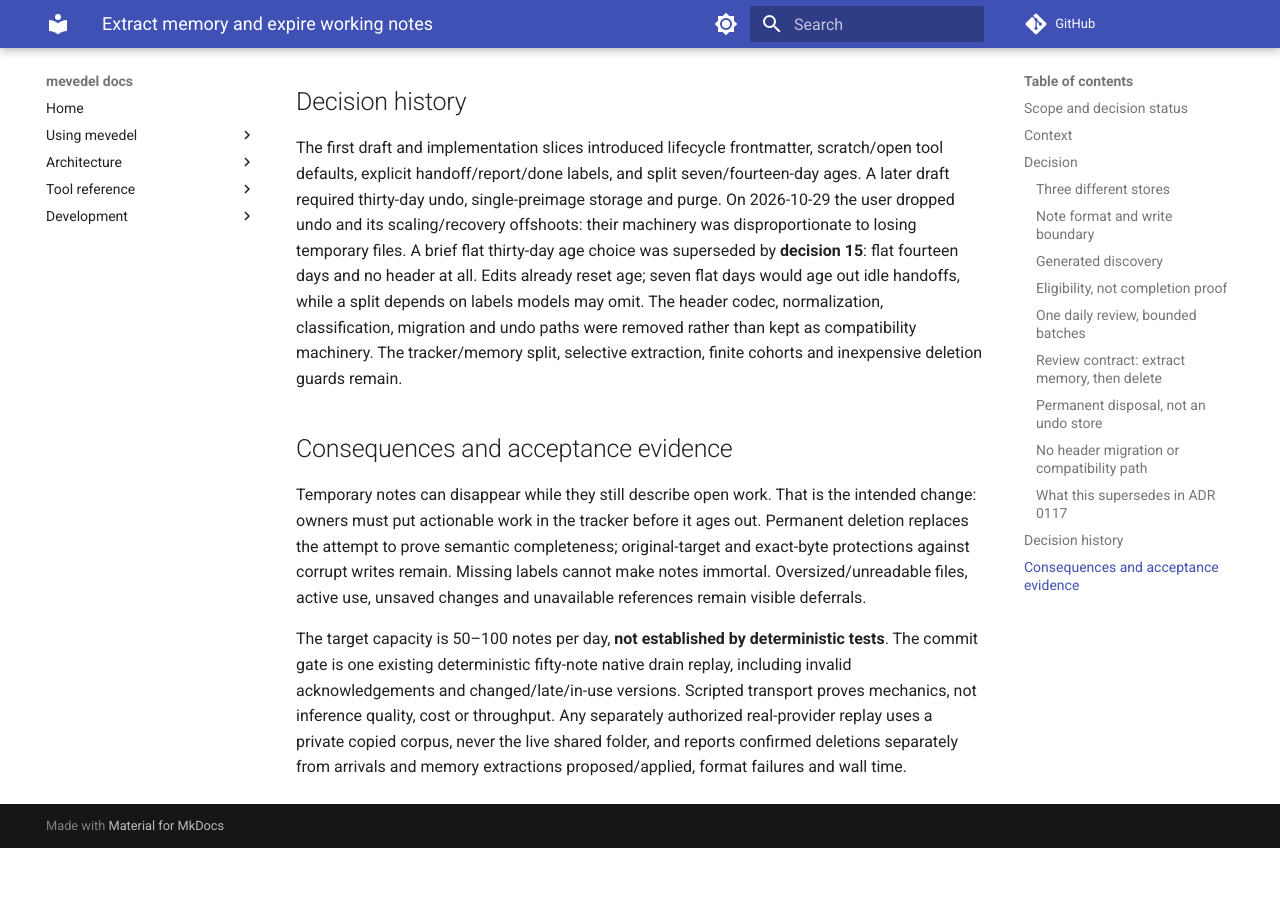
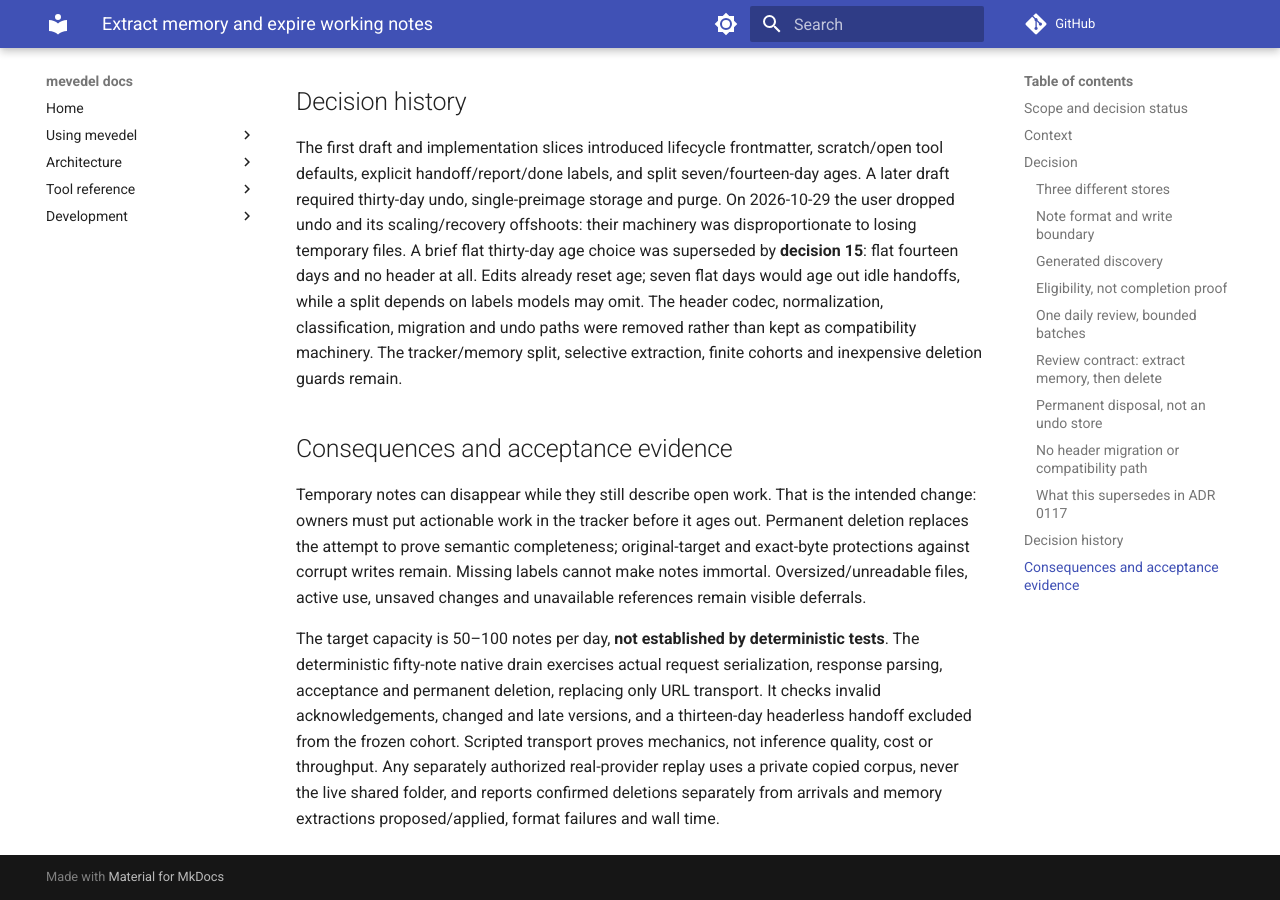
Before and after one commit to FrauH0lle/mevedel, an MkDocs documentation site: the page built from docs/adr/0128-extract-memory-and-expire-working-notes.md, in a window 1280 px wide and 900 px high, scrolled down 5090 px. Built offline with MkDocs 1.6.1 and Material for MkDocs 9.7.7, drawn with Linux system fonts in a browser that asks for light colours; comment, search, counter and statistics services are not loaded; before the commit the page ends 5938 px from its top, so only the background shows below that.

Commit message:
test(notes): Verify native finite-cohort permanent disposal

```diff
--- a/docs/adr/0128-extract-memory-and-expire-working-notes.md
+++ b/docs/adr/0128-extract-memory-and-expire-working-notes.md
@@ -241,8 +241,10 @@ Missing labels cannot make notes immortal. Oversized/unreadable files, active
 use, unsaved changes and unavailable references remain visible deferrals.
 
 The target capacity is 50–100 notes per day, **not established by deterministic
-tests**. The commit gate is one existing deterministic fifty-note native drain
-replay, including invalid acknowledgements and changed/late/in-use versions.
+tests**. The deterministic fifty-note native drain exercises actual request
+serialization, response parsing, acceptance and permanent deletion, replacing
+only URL transport. It checks invalid acknowledgements, changed and late
+versions, and a thirteen-day headerless handoff excluded from the frozen cohort.
 Scripted transport proves mechanics, not inference quality, cost or throughput.
 Any separately authorized real-provider replay uses a private copied corpus,
 never the live shared folder, and reports confirmed deletions separately from
```
Also changed, not shown: 1 other file.
